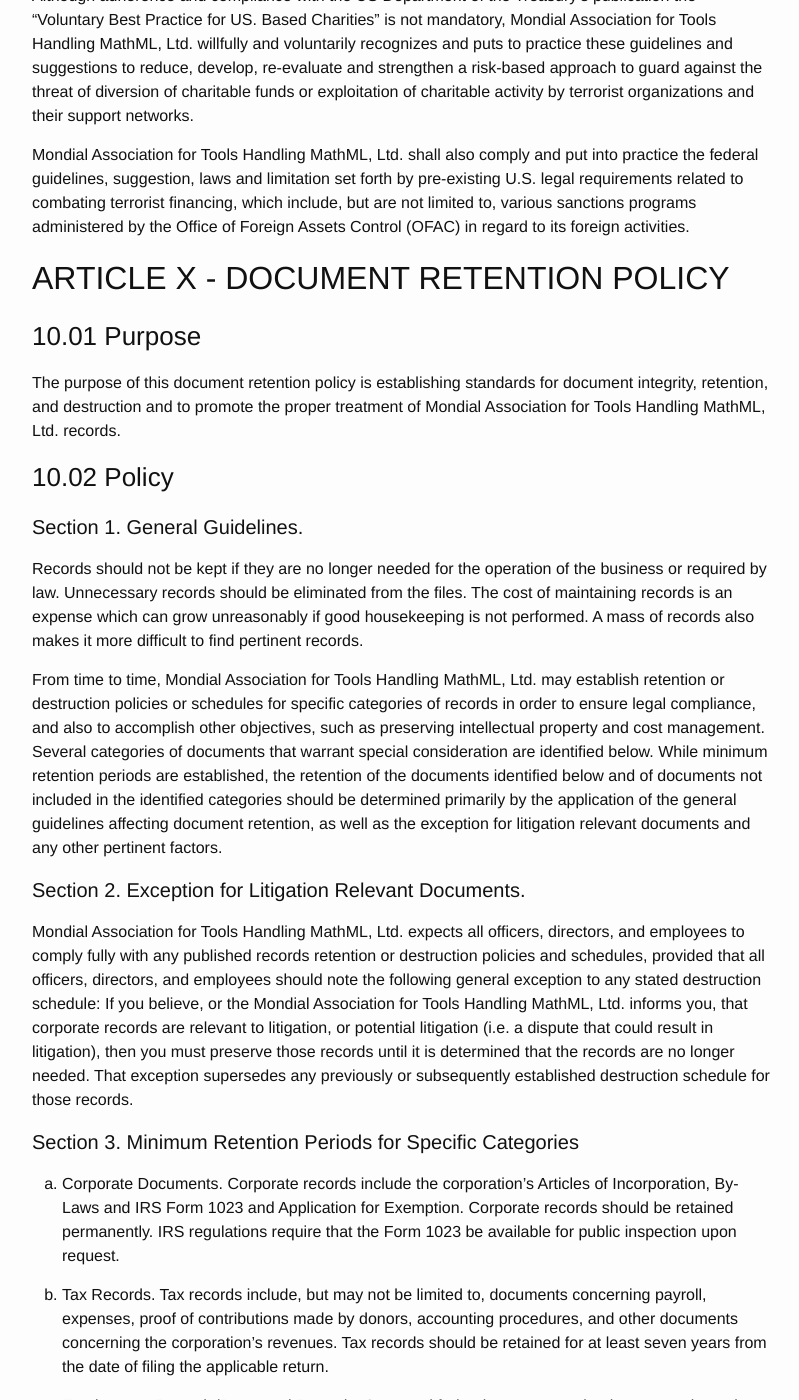
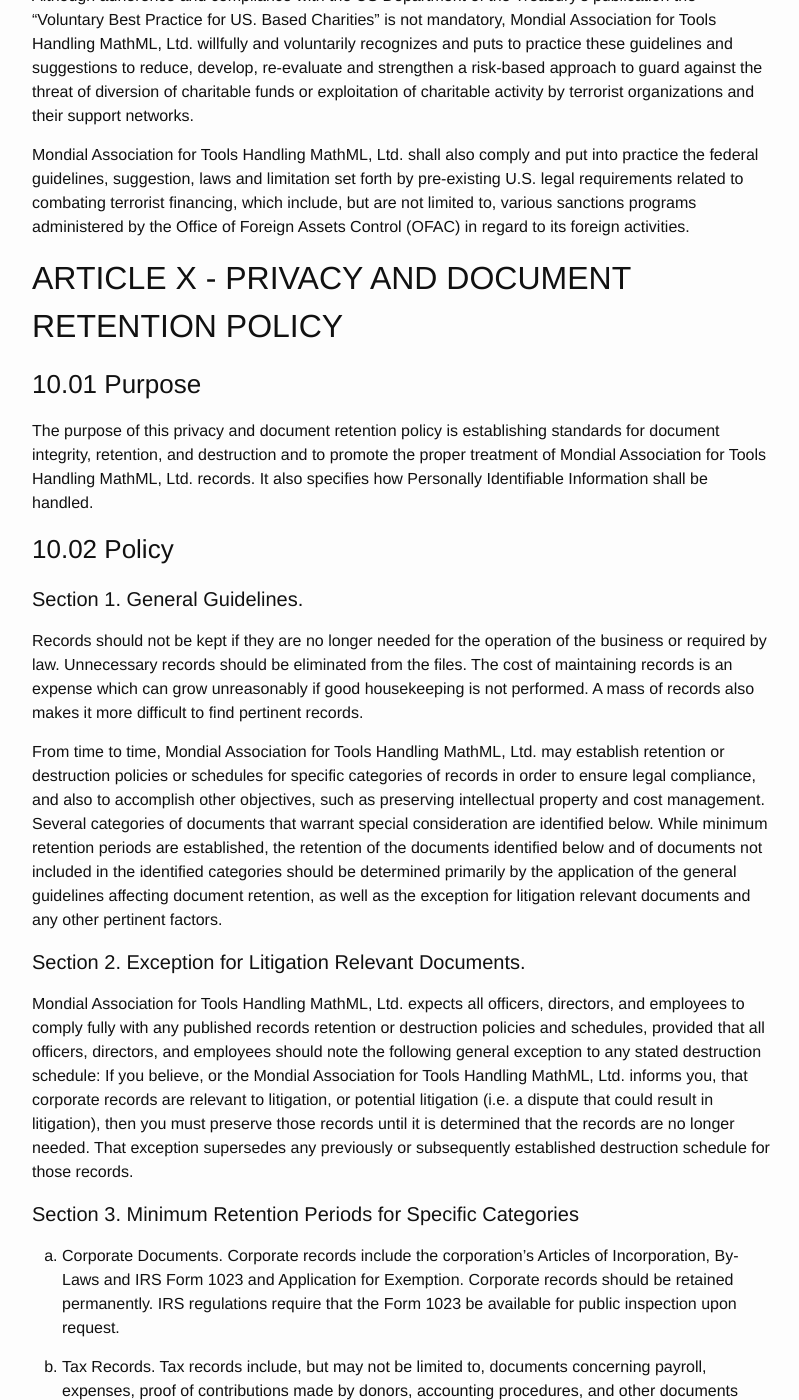
Before and after one commit to MathML/website, a Jekyll site: the page built from legal-documents/non-profit-corporate-by-laws.md, in a window 1280 px wide and 1400 px high, scrolled down 10741 px. Shown: the whole window, without its empty margins (238-1037 px from the left). Built offline with Jekyll 4.4.1, drawn with Linux system fonts in a browser that asks for light colours; some of the changed text lies outside the part shown.

Commit message:
ByLaws, ARTICLE X - DOCUMENT RETENTION POLICY: Handle privacy of third-party data.

```diff
--- a/legal-documents/non-profit-corporate-by-laws.md
+++ b/legal-documents/non-profit-corporate-by-laws.md
@@ -546,13 +546,14 @@
 administered by the Office of Foreign Assets Control (OFAC) in regard to its
 foreign activities.
 
-## ARTICLE X - DOCUMENT RETENTION POLICY
+## ARTICLE X - PRIVACY AND DOCUMENT RETENTION POLICY
 
 ### 10.01 Purpose
 
-The purpose of this document retention policy is establishing standards for
-document integrity, retention, and destruction and to promote the proper
-treatment of Mondial Association for Tools Handling MathML, Ltd. records.
+The purpose of this privacy and document retention policy is establishing
+standards for document integrity, retention, and destruction and to promote the
+proper treatment of Mondial Association for Tools Handling MathML, Ltd. records.
+It also specifies how Personally Identifiable Information shall be handled.
 
 ### 10.02 Policy
 
@@ -675,6 +677,15 @@
 2.  downloaded to a computer file and kept electronically or on disk as a
     separate file. The retention period depends upon the subject matter of the
     e-mail, as covered elsewhere in this policy.
+
+#### Section 5. Personally Identifiable Information
+
+Personally Identifiable Information of donors, officers or affiliates should be
+kept in a secure (encrypted or otherwise) data store and shall not be made
+available to any person outside the corporation except the authorized
+governmental agencies. However, these restrictions do not apply to any
+Personally Identifiable Information whose owner granted
+Mondial Association for Tools Handling MathML, Ltd. the right to make it public.
 
 ## ARTICLE XI - Transparency and Accountability, Disclosure of Financial Information With The General Public
 
```
Also changed, not shown: other parts of legal-documents/non-profit-corporate-by-laws.md (+2 -1 lines).
